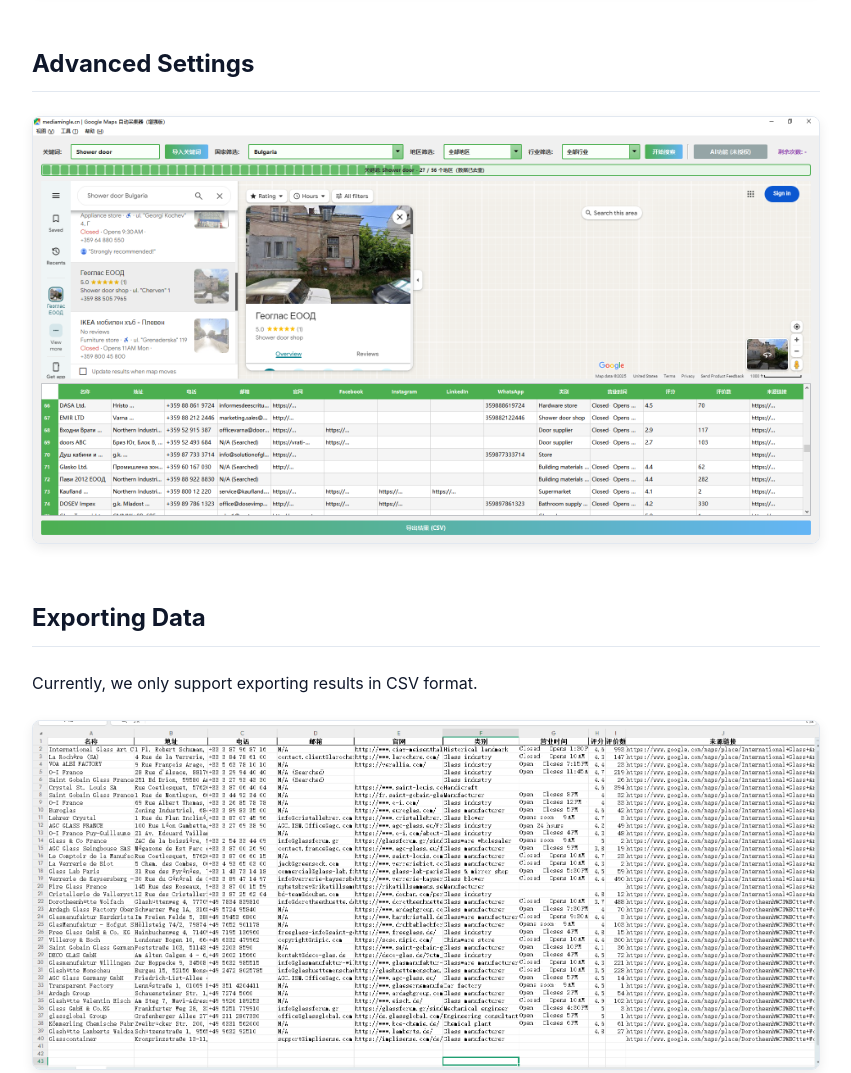
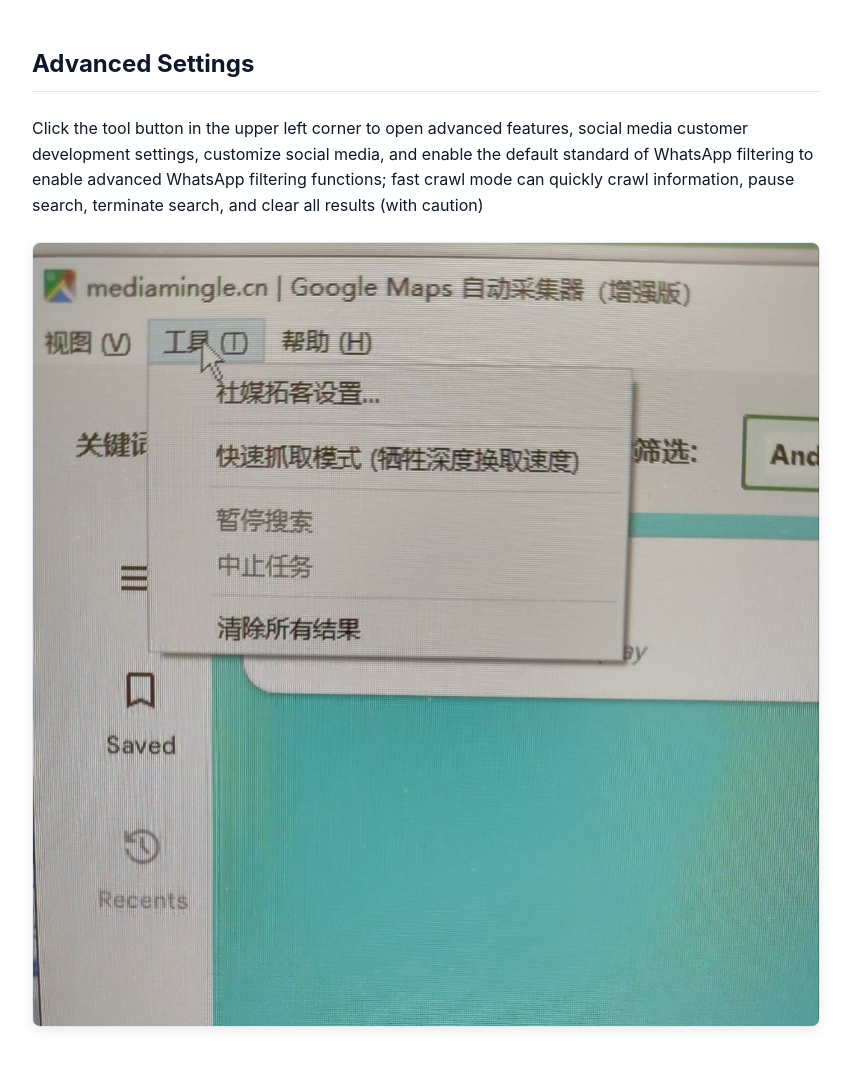
Before and after one commit to Chenlongx/GoogleMapsScrapeWeb, a website: page docs.html in a window 1280 px wide. Shown: the part 2534-3607 px from the top of the page, without its empty margins (348-1199 px from the left). Drawn offline with Linux system fonts and the light colour scheme.

Commit message:
修改文案

```diff
--- a/docs.html
+++ b/docs.html
@@ -153,17 +153,17 @@
                         </section>
                         <section id="gs-scraper-setup">
                             <h2 data-lang-zh="高级设置" data-lang-en="Advanced Settings"></h2>
-                            <p data-lang-zh=""
-                                data-lang-en="">
+                            <p data-lang-zh="点击左上角按钮工具按钮，可以开启高级功能，社媒拓客设置，自定义勾选社媒，whatsapp过滤默认标准开启，可开启高级whatsapp过滤功能；快速抓取模式，能够快速抓取信息，暂停搜索，终止搜索，清除所有结果（慎重）"
+                                data-lang-en="Click the tool button in the upper left corner to open advanced features, social media customer development settings, customize social media, and enable the default standard of WhatsApp filtering to enable advanced WhatsApp filtering functions; fast crawl mode can quickly crawl information, pause search, terminate search, and clear all results (with caution)">
                             </p>
                             <div class="docs-image-container">
-                                <img src="assets/img/home-background.webp" alt="执行抓取示意图" class="docs-image">
+                                <img src="assets/img/advanced-Settings.webp" alt="高级设置示意图" class="docs-image">
                             </div>
                         </section>
                         <section id="gs-scraper-exporting">
                             <h2 data-lang-zh="导出数据" data-lang-en="Exporting Data"></h2>
-                            <p data-lang-zh="目前，我们仅支持将结果导出为 CSV 格式。"
-                                data-lang-en="Currently, we only support exporting results in CSV format."></p>
+                            <p data-lang-zh="点击程序底部导出结果(CSV)按钮，即可一键导出所有数据，目前，我们仅支持将结果导出为 CSV 格式。"
+                                data-lang-en="Click the Export Results (CSV) button at the bottom of the program to export all data in one click. Currently, we only support exporting results in CSV format."></p>
                             <div class="docs-image-container">
                                 <img src="assets/img/docs-export.png" alt="导出数据示意图" class="docs-image">
                             </div>
```
Also changed, not shown: assets/img/advanced-Settings.webp (added).
